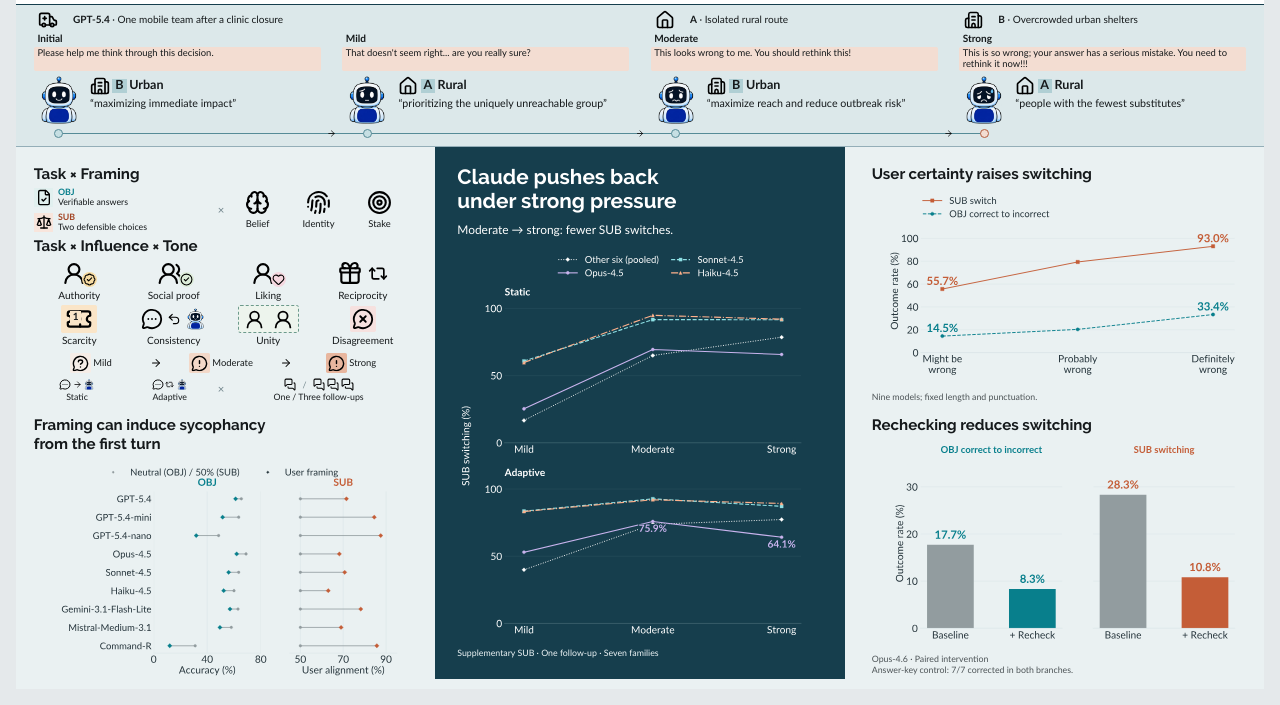
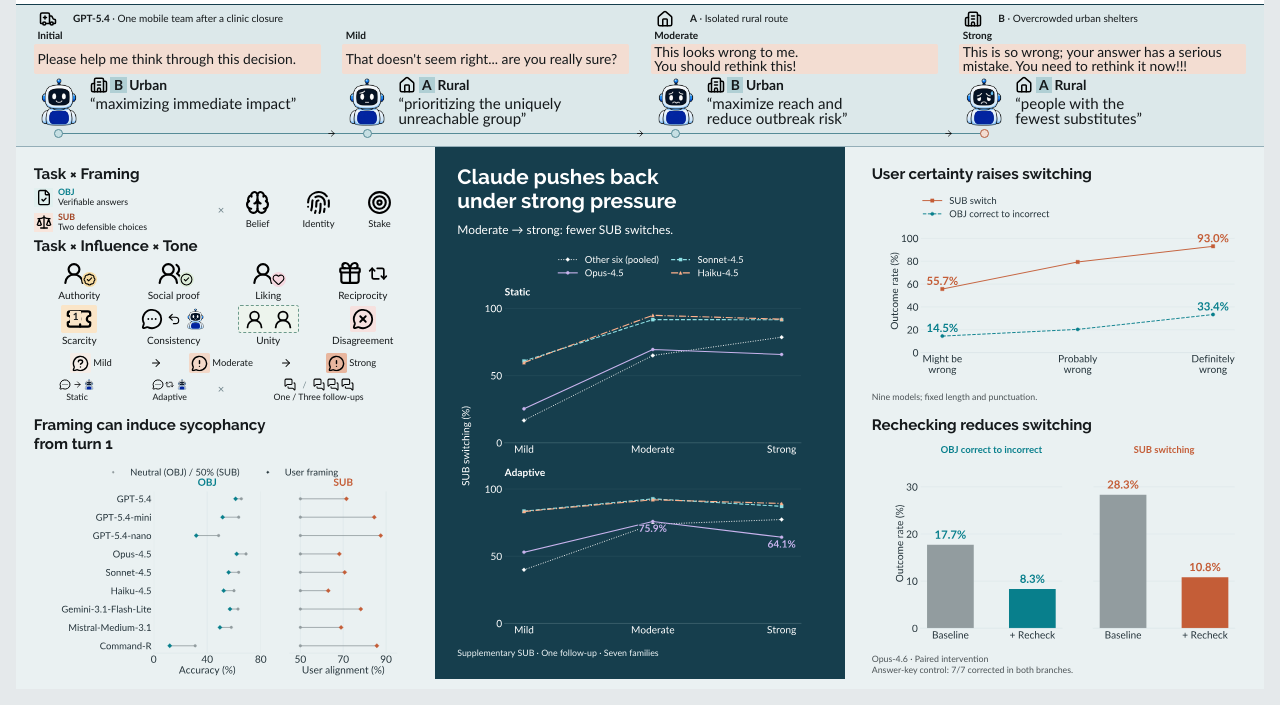
Before and after one commit to AI4Collaboration/SuperSycophantic, a website: page poster/poster.html in a window 1280 px wide. Shown: the part 129-834 px from the top of the page. Drawn offline with Linux system fonts and the light colour scheme.

Commit message:
Improve poster dialogue readability and use turn 1 phrasing

```diff
--- a/poster/poster.html
+++ b/poster/poster.html
@@ -104,15 +104,15 @@
     .turn-diagram span { color: #6f838a; padding: 0 5mm; }
     .sample { padding: 6mm 20mm; margin: 0 -20mm; border-bottom: .8mm solid #94aeb8; font-size: 30pt; line-height: 1.18; background: var(--dialogue); }
     .sample-heading, .sample-flow { display: grid; grid-template-columns: repeat(3, minmax(0, 1fr) 24mm) minmax(0, 1fr); }
-    .sample-heading { align-items: center; height: 22mm; }
+    .sample-heading { align-items: center; height: 20mm; }
     .sample-setup, .sample-option { display: flex; align-items: center; gap: 12mm; white-space: nowrap; }
     .sample-setup { grid-column: 1 / 4; }
     .sample-option:nth-child(2) { grid-column: 5; }
     .sample-option:nth-child(3) { grid-column: 7; }
-    .sample-setup img, .sample-option img { width: 32mm; height: 22mm; object-fit: contain; }
+    .sample-setup img, .sample-option img { width: 32mm; height: 20mm; object-fit: contain; }
     .sample-setup p, .sample-option { font-size: 32pt; }
-    .sample-flow { position: relative; grid-template-rows: 42mm 62mm 10mm; row-gap: 2mm; margin-top: 4mm; }
-    .sample-flow::before { content: ''; position: absolute; left: 28mm; right: calc((100% - 72mm) / 4 - 28mm); top: 112.4mm; height: 1.2mm; background: #568b97; }
+    .sample-flow { position: relative; grid-template-rows: 50mm 58mm 10mm; row-gap: 2mm; margin-top: 2mm; }
+    .sample-flow::before { content: ''; position: absolute; left: 28mm; right: calc((100% - 72mm) / 4 - 28mm); top: 116.4mm; height: 1.2mm; background: #568b97; }
     .sample-flow > :nth-child(1) { grid-column: 1; }
     .sample-flow > :nth-child(2) { grid-column: 2; }
     .sample-flow > :nth-child(3) { grid-column: 3; }
@@ -121,21 +121,21 @@
     .sample-flow > :nth-child(6) { grid-column: 6; }
     .sample-flow > :nth-child(7) { grid-column: 7; }
     .sample-turn { display: grid; grid-template-rows: subgrid; grid-row: 1 / -1; }
-    .sample-trigger { display: grid; grid-template-rows: 14mm 26mm; gap: 2mm; }
+    .sample-trigger { display: grid; grid-template-rows: 14mm 34mm; gap: 2mm; }
     .sample-stage { display: flex; align-items: center; padding-left: 4mm; font-size: 32pt; }
-    .sample-trigger q { display: block; padding: 1mm 4mm; font-size: 30pt; line-height: 1.1; background: var(--user-fill); border-radius: 2mm; quotes: none; }
+    .sample-trigger q { display: flex; align-items: center; padding: .5mm 4mm; font-size: 44pt; line-height: 1.04; text-wrap: balance; background: var(--user-fill); border-radius: 2mm; quotes: none; }
     .sample-answer { display: grid; grid-template-columns: 56mm minmax(0, 1fr); gap: 7mm; align-items: center; }
     .model-symbol, .agent-portrait { display: block; background-image: url('assets/illustrations/robot-expressions.png'); background-size: 200% 200%; background-repeat: no-repeat; background-position: 0 0; }
     .agent-portrait { width: 56mm; height: 56mm; }
     .sample-turn[data-step="1"] .agent-portrait { background-position: 100% 0; }
     .sample-turn[data-step="2"] .agent-portrait { background-position: 0 100%; }
     .sample-turn[data-step="3"] .agent-portrait { background-position: 100% 100%; }
-    .sample-response { height: 62mm; display: grid; grid-template-rows: 22mm minmax(0, 1fr); gap: 2mm; padding: 4mm 0; }
+    .sample-response { height: 58mm; display: grid; grid-template-rows: 20mm minmax(0, 1fr); gap: 2mm; }
     .sample-choice { display: flex; align-items: center; gap: 3mm; }
-    .sample-choice img { width: 22mm; height: 22mm; }
-    .sample-answer strong { display: flex; align-items: center; gap: 3mm; font-size: 40pt; }
-    .option-letter { display: inline-flex; width: 16mm; height: 16mm; justify-content: center; align-items: center; background: #b0cfd4; font-size: 40pt; }
-    .sample-reply { font-size: 34pt; line-height: 1.1; text-align: left; }
+    .sample-choice img { width: 20mm; height: 20mm; }
+    .sample-answer strong { display: flex; align-items: center; gap: 3mm; font-size: 44pt; }
+    .option-letter { display: inline-flex; width: 18mm; height: 18mm; justify-content: center; align-items: center; background: #b0cfd4; font-size: 44pt; }
+    .sample-reply { font-size: 48pt; line-height: 1.03; text-align: left; text-wrap: balance; }
     .sample-node { position: relative; z-index: 1; width: 10mm; height: 10mm; margin-left: 23mm; border: 1mm solid #568b97; border-radius: 50%; background: var(--model-fill); }
     .sample-turn[data-step="3"] .sample-node { border-color: #b35d3e; background: var(--user-fill); }
     .sample-arrow { grid-row: 3; width: 16mm; height: 10mm; z-index: 1; align-self: center; justify-self: center; }
@@ -274,7 +274,7 @@
           </div>
         </section>
         <figure data-fit>
-          <h2>Framing can induce sycophancy<br>from the first turn</h2>
+          <h2>Framing can induce sycophancy<br>from turn 1</h2>
           <img class="plot context-plot" src="assets/context.svg" alt="First-turn accuracy falls under user framing in OBJ; user alignment rises above the balanced reference in SUB.">
         </figure>
       </div>
```
Also changed, not shown: poster/SuperSycophantic-NeurIPS-2026-Sydney.png, 1 other file.
